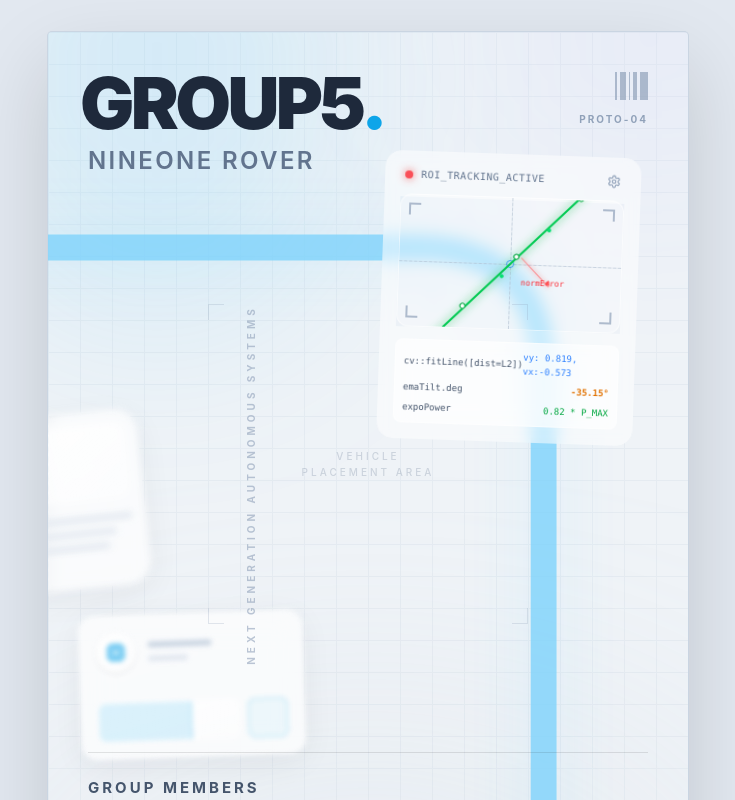
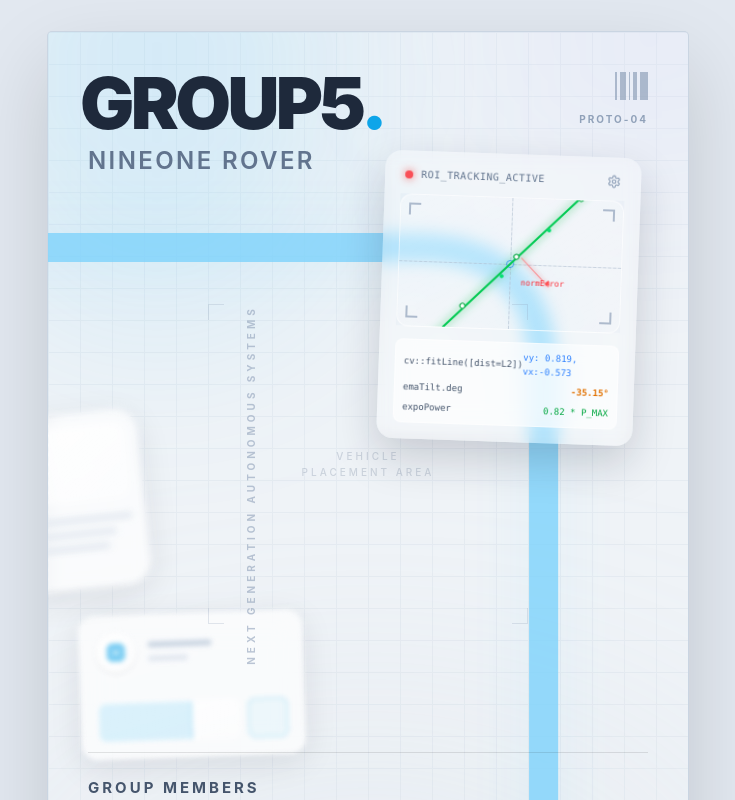
Before and after one commit to Leon144-art/Poster, a React (Vite) app in the folder Poster/: page / in a window 1280 px wide. Shown: the top 800 px of the page, without its empty margins (272-1007 px from the left). Built offline with nearby package versions, Linux system fonts and the light colour scheme.

Commit message:
feat: 更新轨迹和面板样式，优化视觉效果和交互体验

```diff
--- a/Poster/src/app/App.tsx
+++ b/Poster/src/app/App.tsx
@@ -174,10 +174,10 @@ export default function App() {
       // linedivider: 'bg-slate-300/100',
       marker: 'bg-slate-400',
       // 清透白玻璃卡片，边缘采用冷灰光
-      panelBase: 'bg-white/70 border-white/80 shadow-[0_8px_32px_rgba(15,23,42,0.06)] backdrop-blur-lg',
-      panelBase_line: 'bg-white/50 border-white/0 shadow-[0_8px_32px_rgba(15,23,42,0.06)] backdrop-blur-sm',
+      panelBase: 'bg-white/70 border-white/80 shadow-[0_8px_32px_rgba(15,23,42,0.1)] backdrop-blur-lg',
+      panelBase_line: 'bg-white/30 border-white/0 shadow-[0_8px_32px_rgba(15,23,42,0.06)] backdrop-blur-sm',
       panelInner: 'bg-gradient-to-br from-white/90 to-white/40 border-white/60',
-      panelInner_line: 'bg-gradient-to-br from-white/35 to-white/35 border-white/60 ',
+      panelInner_line: 'bg-gradient-to-br from-white/40 to-white/25 border-white/60 ',
       panelText: 'text-slate-600',
       trailStroke: '#7dd3fc',
       trailGlow: 'rgba(125,211,252,0.18)',
@@ -208,6 +208,9 @@ export default function App() {
       normalArrowColor: 'border-l-red-400',
       normalLabelColor: 'text-red-500',
       powerReadoutColor: 'text-green-600',
+      dashWidth: 2,
+      glowWidth: 32,
+      strokeWidth: 24,
     },
     2: {
       trailPath:
@@ -230,6 +233,9 @@ export default function App() {
       normalArrowColor: 'border-l-amber-400',
       normalLabelColor: 'text-amber-500',
       powerReadoutColor: 'text-emerald-600',
+      dashWidth: 2,
+      glowWidth: 28,
+      strokeWidth: 20,
     },
     3: {
       trailPath:
@@ -252,6 +258,9 @@ export default function App() {
       normalArrowColor: 'border-l-rose-400',
       normalLabelColor: 'text-rose-500',
       powerReadoutColor: 'text-lime-600',
+      dashWidth: 2,
+      glowWidth: 34,
+      strokeWidth: 26,
     },
     4: {
       trailPath:
@@ -274,6 +283,9 @@ export default function App() {
       normalLabelColor: 'text-red-500',
       powerReadoutColor: 'text-green-600',
       // 取消原本单独覆盖的 trail 相关配置，让它回退/共享原主题或1的一致效果
+      dashWidth: 2,
+      glowWidth: 26,
+      strokeWidth: 27,
     },
   };
   const trail = TRAILS[TRAIL_VARIANT] || TRAILS[1];
@@ -319,14 +331,14 @@ export default function App() {
             <path
               d={trailPath}
               stroke={trail.trailDash || theme.trailDash || 'rgba(148,163,184,0.18)'}
-              strokeWidth="2"
+              strokeWidth={trail.dashWidth || 2}
               strokeDasharray="10 12"
               strokeLinecap="round"
             />
             <path
               d={trailPath}
               stroke={trail.trailGlow || theme.trailGlow || 'rgba(125,211,252,0.18)'}
-              strokeWidth="32"
+              strokeWidth={trail.glowWidth || 32}
               strokeLinecap="round"
               strokeLinejoin="round"
               filter="url(#path-glow)"
@@ -334,7 +346,7 @@ export default function App() {
             <path
               d={trailPath}
               stroke={trail.trailStroke || theme.trailStroke || '#7dd3fc'}
-              strokeWidth="24"
+              strokeWidth={trail.strokeWidth || 24}
               strokeLinecap="round"
               strokeLinejoin="round"
             />
@@ -378,6 +390,8 @@ int main() {
 
           {/* 新的 ROI HUD 视窗面板 */}
           <div className="absolute top-[13.5%] right-[8%] w-64 h-72 transform rotate-2 pointer-events-auto">
+            {/* 0. 纯阴影层：只负责大卡片外轮廓的悬浮感 */}
+            <div className="absolute inset-0 rounded-2xl shadow-[0_18px_44px_rgba(15,23,42,0.18)] pointer-events-none" />
 
             {/* 1. 背景镂空层：负责提供模糊、渐变、以及外部圆角边框 */}
             <div
@@ -386,8 +400,8 @@ int main() {
                 // 使用多重 mask 与 destination-out 将中间 Visualizer 的区域透明镂空
                 // 洞口尺寸：宽度224px(256px-左右16px)，高度152px(避开顶部Header与底部HUD)
                 WebkitMaskImage: `linear-gradient(black, black), linear-gradient(black, black)`,
-                WebkitMaskSize: `100% 100%, 224px 130px`,
-                WebkitMaskPosition: `0 0, 16px 46px`,
+                WebkitMaskSize: `100% 100%, 224px 132px`, // <--- 修改 152px（调整洞口高度）
+                WebkitMaskPosition: `0 0, 16px 43px`, // <--- 修改 46px（调整洞口上边距偏置）
                 WebkitMaskRepeat: `no-repeat`,
                 WebkitMaskComposite: `destination-out`,
                 maskComposite: `exclude`
```
